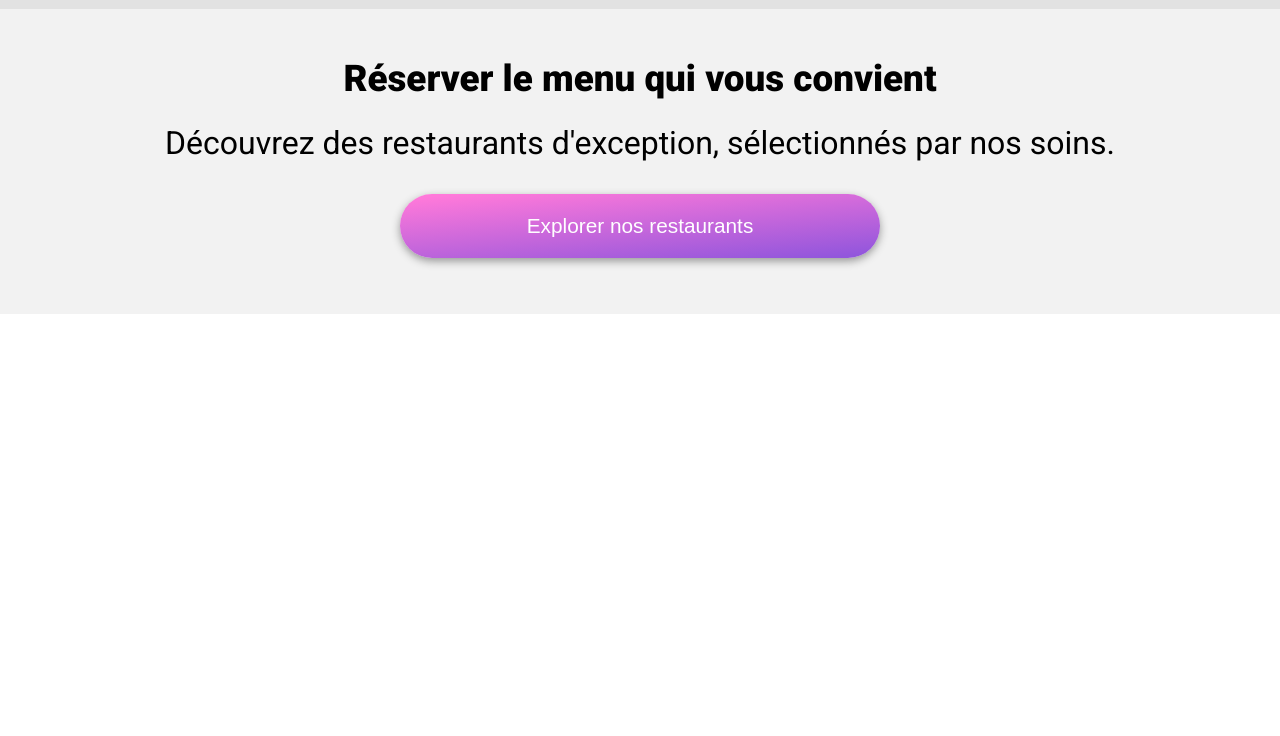
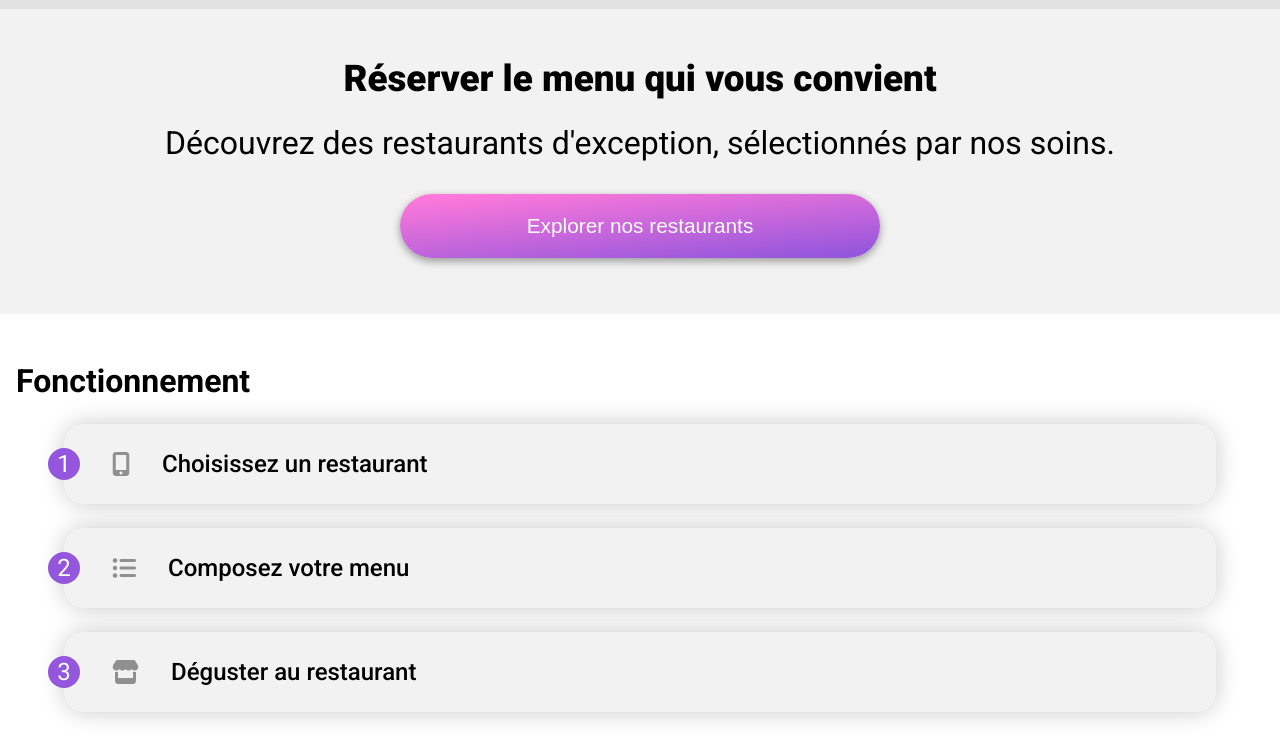
Before and after one commit to jokoul/JoanKouloumba_3_14072021, a website: page index.html in a window 1280 px wide. Shown: the part 127-863 px from the top of the page. Before the commit the page ends 800 px from the top, so only its background shows below. Drawn offline with Linux system fonts and the light colour scheme; a web font is replaced by a local one.

Commit message:
feat(index/css):instruction part is done

```diff
--- a/index.html
+++ b/index.html
@@ -71,5 +71,26 @@
         <button class="btn">Explorer nos restaurants</button>
       </div>
     </section>
+    <!--INSTRUCTION-->
+    <section class="instruction">
+      <h2 class="instructionTitle">Fonctionnement</h2>
+      <div class="instructionContain">
+        <div class="instructionCard">
+          <span class="instructionCardNumber">1</span
+          ><i class="fas fa-mobile-alt"></i
+          ><span class="instructionCardText">Choisissez un restaurant</span>
+        </div>
+        <div class="instructionCard">
+          <span class="instructionCardNumber">2</span
+          ><i class="fas fa-list-ul"></i
+          ><span class="instructionCardText">Composez votre menu</span>
+        </div>
+        <div class="instructionCard">
+          <span class="instructionCardNumber">3</span
+          ><i class="fas fa-store"></i
+          ><span class="instructionCardText">Déguster au restaurant</span>
+        </div>
+      </div>
+    </section>
   </body>
 </html>
--- a/sass/style.scss
+++ b/sass/style.scss
@@ -2,7 +2,7 @@
 $clr-primary: #9356dc;
 $clr-secondary: #ff79da;
 $clr-tertiary: #99e2d0;
-$clr-primary-light: #b6a4ce;
+$clr-primary-light: #f3eaff;
 $clr-shadow: rgb(100, 100, 100);
 $clr-search: rgba(207, 207, 207, 0.603);
 $clr-search-light: lighten($clr-search, 10%);
@@ -215,3 +215,81 @@ a {
     }
   }
 }
+/*Style Instruction*/
+.instruction {
+  @include flexbox($display: flex, $justify: space-between, $align: flex-start);
+  flex-direction: column;
+  &Title {
+    margin: 3rem 0 1.5rem 1rem;
+    @include texte_style($font-size: 2rem, $font-weight: 700, $color: black);
+  }
+  &Contain {
+    @include dimension($width: 90%);
+    margin: 0 auto;
+  }
+  &Card {
+    @include flexbox($display: flex, $justify: flex-start, $align: center);
+    @include dimension($width: 100%, $height: 5rem);
+    background-color: $clr-search-light;
+    margin-bottom: 1.5rem;
+    border-radius: 1.3rem;
+    box-shadow: 0 0 1.5rem lighten($clr-shadow, 40%);
+    &Number {
+      @include dimension($width: 2rem, $height: 2rem);
+      @include texte_style($font-size: 1.5rem, $color: white);
+      @include flexbox($display: flex, $justify: center, $align: center);
+      background-color: $clr-primary;
+      border-radius: 50%;
+      margin-right: 2rem;
+      margin-left: -1rem;
+      @media screen and (max-width: 270px) {
+        margin-right: 1rem;
+        margin-left: -0.5rem;
+        @include texte_style($font-size: 1rem, $color: white);
+      }
+      @media screen and (max-width: 370px) {
+        margin-right: 1.5rem;
+        margin-left: -0.75rem;
+        @include texte_style($font-size: 1.2rem, $color: white);
+      }
+    }
+    & .fas {
+      font-size: 1.5rem;
+      color: darken($clr-search, 50%);
+      margin-right: 2rem;
+      @media screen and (max-width: 270px) {
+        margin-right: 1rem;
+      }
+      @media screen and (max-width: 370px) {
+        margin-right: 1.5rem;
+      }
+    }
+    &Text {
+      @include texte_style(
+        $font-size: 1.5rem,
+        $font-weight: 500,
+        $color: black
+      );
+      @media screen and (max-width: 270px) {
+        @include texte_style(
+          $font-size: 1.2rem,
+          $font-weight: 500,
+          $color: black
+        );
+      }
+      @media screen and (max-width: 370px) {
+        @include texte_style(
+          $font-size: 1.3rem,
+          $font-weight: 500,
+          $color: black
+        );
+      }
+    }
+    &:hover {
+      background-color: $clr-primary-light;
+      & .fas {
+        color: $clr-primary;
+      }
+    }
+  }
+}
```
Also changed, not shown: css/style.css, 1 other file.
